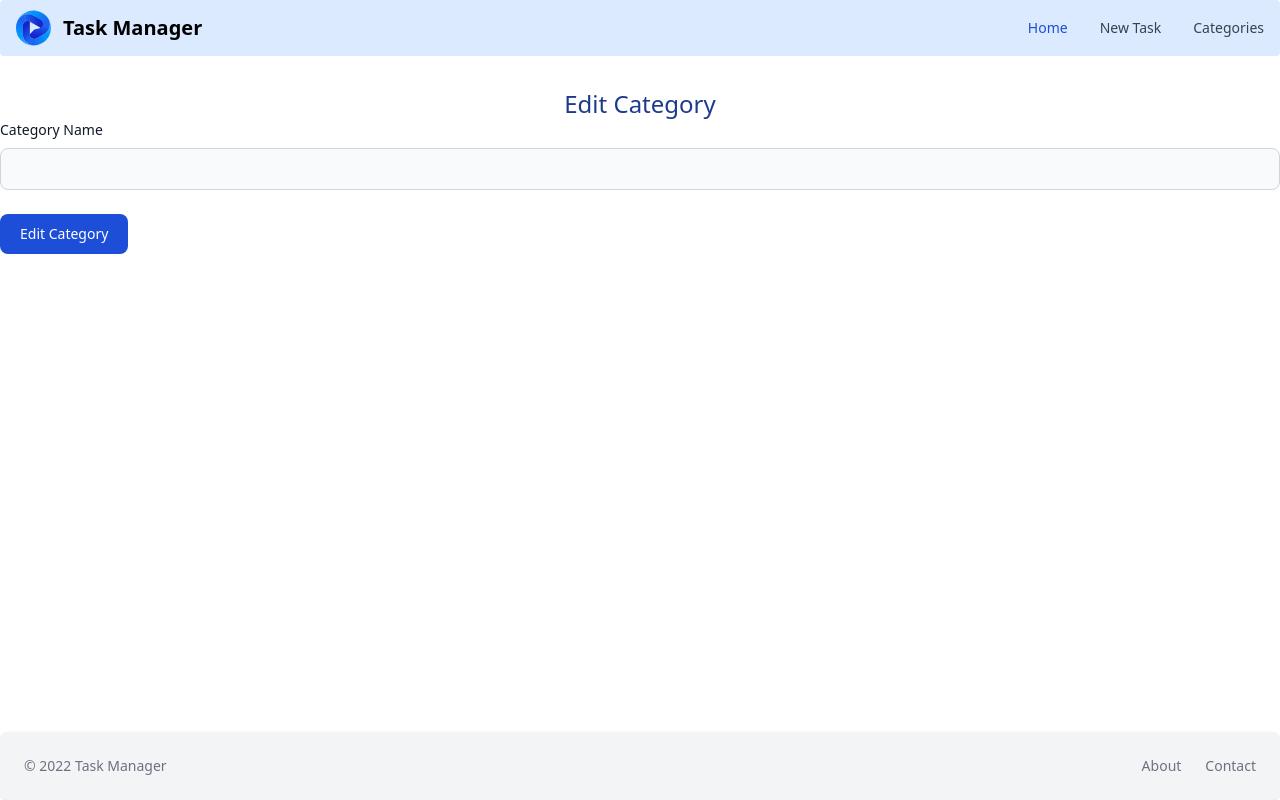
After one commit to eoinlarkin/flask-taskmanager, a Flask app: template taskmanager/templates/edit_category.html in a window 1280 px wide. The commit adds this page. Run offline with Flask 2, Linux system fonts and the light colour scheme; the template is opened without the code that fills it, so the values that code supplies are empty; style sheets or scripts are compiled from the project's sources; some libraries are stand-ins or nearby versions.

Commit message:
feat: add ability to edit categories

```diff
--- a/taskmanager/templates/add_category.html
+++ b/taskmanager/templates/add_category.html
@@ -1,7 +1,7 @@
 {%extends "base.html" %}
 {% block content %}
 
-<div class="text-blue-900 text-2xl text-center">
+<div class="text-blue-900 text-2xl text-center  mt-8">
     Add Category
 </div>
 
--- a/taskmanager/templates/categories.html
+++ b/taskmanager/templates/categories.html
@@ -27,7 +27,7 @@
 
         <!-- Card content -->
         <p class="mb-3 font-normal text-gray-700 dark:text-gray-400"><!-- Card content goes here --></p>
-        <a href="#" class="inline-flex items-center py-2 px-3 text-sm font-medium text-center text-white bg-blue-700 rounded-lg hover:bg-blue-800 focus:ring-4 focus:outline-none focus:ring-blue-300 dark:bg-blue-600 dark:hover:bg-blue-700 dark:focus:ring-blue-800">
+        <a href="{{ url_for('edit_category', category_id=category.id) }}" class="inline-flex items-center py-2 px-3 text-sm font-medium text-center text-white bg-blue-700 rounded-lg hover:bg-blue-800 focus:ring-4 focus:outline-none focus:ring-blue-300 dark:bg-blue-600 dark:hover:bg-blue-700 dark:focus:ring-blue-800">
             Edit
             </a>
 
--- /dev/null
+++ b/taskmanager/templates/edit_category.html
@@ -0,0 +1,19 @@
+{%extends "base.html" %}
+{% block content %}
+
+<div class="text-blue-900 text-2xl text-center  mt-8">
+    Edit Category
+</div>
+
+<form method="POST" action="{{ url_for('edit_category', category_id = category.id) }}" >
+
+    <!--    Category Name   -->
+    <div class="mb-6">
+      <label for="category_name" class="block mb-2 text-sm font-medium text-gray-900 dark:text-gray-300">Category Name</label>
+      <input name="category_name" type="text" id="category_name" class="bg-gray-50 border border-gray-300 text-gray-900 text-sm rounded-lg focus:ring-blue-500 focus:border-blue-500 block w-full p-2.5 dark:bg-gray-700 dark:border-gray-600 dark:placeholder-gray-400 dark:text-white dark:focus:ring-blue-500 dark:focus:border-blue-500" placeholder="{{ category.category_name }}" minlength="3" maxlength="25" required>
+    </div>
+    <button type="submit" class="text-white bg-blue-700 hover:bg-blue-800 focus:ring-4 focus:outline-none focus:ring-blue-300 font-medium rounded-lg text-sm w-full sm:w-auto px-5 py-2.5 text-center dark:bg-blue-600 dark:hover:bg-blue-700 dark:focus:ring-blue-800">Edit Category</button>
+</form>
+
+
+{% endblock %}
```
Also changed, not shown: taskmanager/routes.py (+9 -0 lines).
